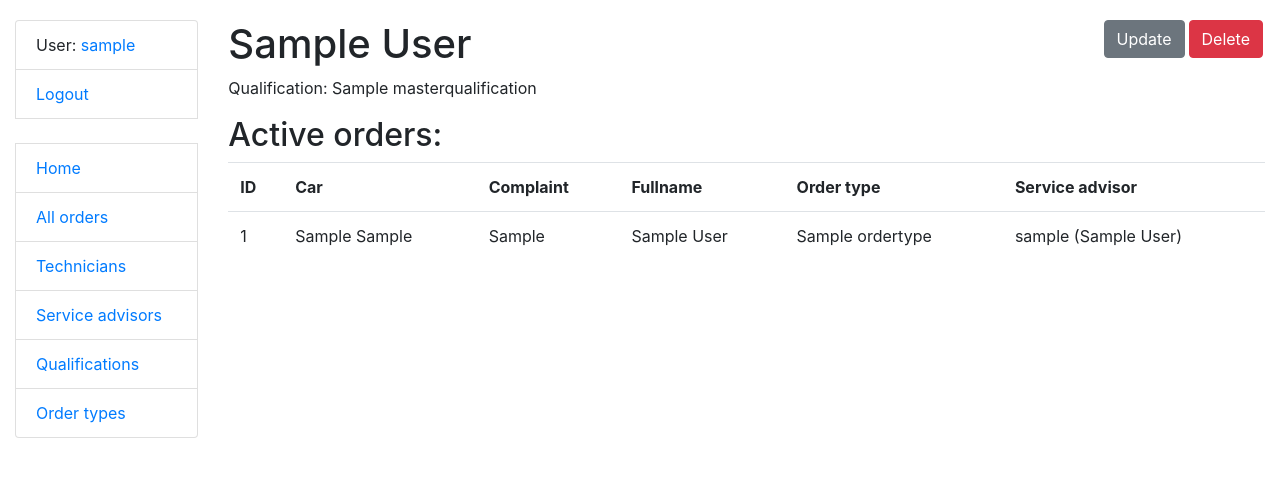
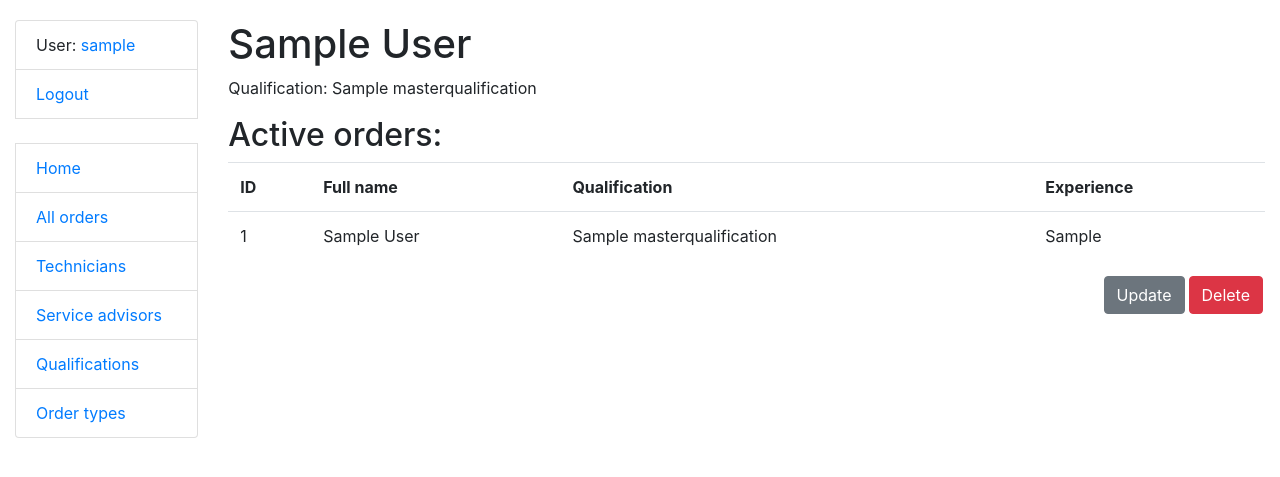
Before and after one commit to JacksonMarch/car_repair_station_service, a Django app: page /technician/1/ in a window 1280 px wide. Shown: the top 477 px of the page. Run offline with Django 5.2, Linux system fonts and the light colour scheme; a user stored in the database is signed in; tables that the repository leaves empty hold one stand-in row (values such as "Sample post").

Commit message:
The logic of displaying pages has been changed, a separate list of all master's applications, and another page contains complete information about the master and editing.

```diff
--- a/autoservice/models.py
+++ b/autoservice/models.py
@@ -48,6 +48,9 @@ class Technician(models.Model):
     def __str__(self):
         return f"{self.first_name} {self.last_name} ({self.master_qualification})"
 
+    def get_absolute_url(self):
+        return reverse("autoservice:technician-detail", kwargs={"pk": self.pk})
+
 
 class Order(models.Model):
     client_full_name = models.CharField(max_length=60)
@@ -60,12 +63,14 @@ class Order(models.Model):
     service_advisor = models.ForeignKey(
         ServiceAdvisor,
         on_delete=models.SET_NULL,
+        blank=True,
         null=True,
         related_name="orders"
     )
     technician = models.ForeignKey(
         Technician,
         on_delete=models.SET_NULL,
+        blank=True,
         null=True,
         related_name="orders"
     )
@@ -75,3 +80,6 @@ class Order(models.Model):
 
     def __str__(self):
         return f"{self.created_at} {self.car_model} {self.car_year} {self.client_full_name} {self.client_number}"
+
+    def get_absolute_url(self):
+        return reverse("autoservice:order-detail", kwargs={"pk": self.pk})
--- a/templates/autoservice/technician_detail.html
+++ b/templates/autoservice/technician_detail.html
@@ -3,7 +3,25 @@
 {% block content %}
   <h1>
     {{ technician.first_name }} {{ technician.last_name }}
-
+  </h1>
+      <p>Qualification: {{ technician.master_qualification }}</p>
+  <h2>
+    Active orders:
+  </h2>
+    <table class="table">
+    <tr>
+      <th>ID</th>
+      <th>Full name</th>
+      <th>Qualification</th>
+      <th>Experience</th>
+    </tr>
+    <tr>
+      <td>{{ technician.id }}</td>
+      <td>{{ technician.first_name }} {{ technician.last_name }}</td>
+      <td>{{ technician.master_qualification }}</td>
+      <td>{{ technician.experience }}</td>
+    </tr>
+    </table>
     <a href="{% url 'autoservice:technician-delete' pk=technician.id %}" class="btn btn-danger link-to-page">
       Delete
     </a>
@@ -11,41 +29,4 @@
     <a href="{% url 'autoservice:technician-update' pk=technician.id %}" class="btn btn-secondary link-to-page">
       Update
     </a>
-  </h1>
-      <p>Qualification: {{ technician.master_qualification }}</p>
-  <h2>
-    Active orders:
-{##}
-{#    {% if car in user.cars.all %}#}
-{#      <a href="{% url 'taxi:toggle-car-assign' pk=car.id %}" class="btn btn-danger link-to-page">#}
-{#        Delete me from this car#}
-{#      </a>#}
-{#    {% else %}#}
-{#      <a href="{% url 'taxi:toggle-car-assign' pk=car.id %}" class="btn btn-success link-to-page">#}
-{#        Assign me from this car#}
-{#      </a>#}
-{#    {% endif %}#}
-
-  </h2>
-    <table class="table">
-    <tr>
-      <th>ID</th>
-      <th>Car</th>
-      <th>Complaint</th>
-      <th>Fullname</th>
-      <th>Order type</th>
-      <th>Service advisor</th>
-    </tr>
-  {% for order in technician.orders.all %}
-    <tr>
-      <td>{{ order.id }}</td>
-      <td>{{ order.car_model }} {{ order.car_year }}</td>
-      <td>{{ order.complaint }}</td>
-      <td>{{ order.client_full_name }}</td>
-      <td>{{ order.order_type }}</td>
-      <td>{{ order.service_advisor }}</td>
-    </tr>
-  {% endfor %}
-
-    </table>
 {% endblock %}
--- a/templates/autoservice/technician_list.html
+++ b/templates/autoservice/technician_list.html
@@ -20,12 +20,12 @@
     {% for technician in technician_list %}
       <tr>
         <td>{{ technician.id }}</td>
-        <td>{{ technician.first_name }} {{ technician.last_name }}</td>
+        <td><a href="{% url 'autoservice:technician-detail' technician.pk %}">{{ technician.first_name }} {{ technician.last_name }}</a></td>
         <td>{{ technician.master_qualification }}</td>
         <td>{{ technician.experience }}</td>
         <td>
           {% if technician.assigned_orders %}
-            <a href="{% url 'autoservice:technician-detail' technician.pk %}" class="btn btn-primary">
+            <a href="{% url 'autoservice:technician-order' technician.pk %}" class="btn btn-primary">
                   Orders details ({{ technician.assigned_orders|length }})
             </a>
           {% else %}
```
Also changed, not shown: templates/autoservice/technician_order.html (added, +43 -0 lines).
